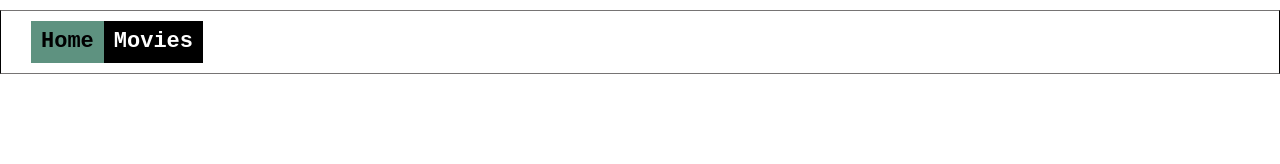
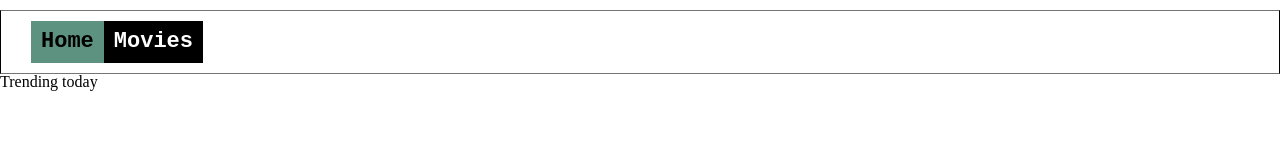
Before and after one commit to khilyao/movies, a React (Create React App) app: page / in a window 1280 px wide. Shown: the top 164 px of the page. Built offline with nearby package versions, Linux system fonts and the light colour scheme.

Commit message:
add list with trending movies

```diff
--- a/src/components/App/App.tsx
+++ b/src/components/App/App.tsx
@@ -1,15 +1,18 @@
 import { Routes, Route } from "react-router-dom";
-import Navigation from "components/Navigation/Navigation";
 import HomePage from "views/HomePage/HomePage";
 import MoviesPage from "views/MoviesPage/MoviesPage";
+import MovieDetailsPage from "views/MovieDetailsPage/MovieDetailsPage";
+import Navigation from "components/Navigation/Navigation";
 
 function App() {
   return (
     <>
       <Navigation />
+
       <Routes>
         <Route path="/" element={<HomePage />} />
         <Route path="/movies" element={<MoviesPage />} />
+        <Route path="/movies/:movieID" element={<MovieDetailsPage />} />
       </Routes>
     </>
   );
--- /dev/null
+++ b/src/components/TrendingMoviesList/TrendingMoviesList.tsx
@@ -0,0 +1,9 @@
+const TrendingMoviesList = () => {
+  return (
+    <>
+      <h1>Trending today</h1>
+    </>
+  );
+};
+
+export default TrendingMoviesList;
--- a/src/views/HomePage/HomePage.tsx
+++ b/src/views/HomePage/HomePage.tsx
@@ -1,5 +1,11 @@
+import TrendingMoviesList from "components/TrendingMoviesList/TrendingMoviesList";
+
 const HomePage = () => {
-  return <></>;
+  return (
+    <>
+      <TrendingMoviesList />
+    </>
+  );
 };
 
 export default HomePage;
--- /dev/null
+++ b/src/views/MovieDetailsPage/MovieDetailsPage.tsx
@@ -0,0 +1,5 @@
+const MoviesDetailsPage = () => {
+  return <>MoviesDetailsPage</>;
+};
+
+export default MoviesDetailsPage;
```
